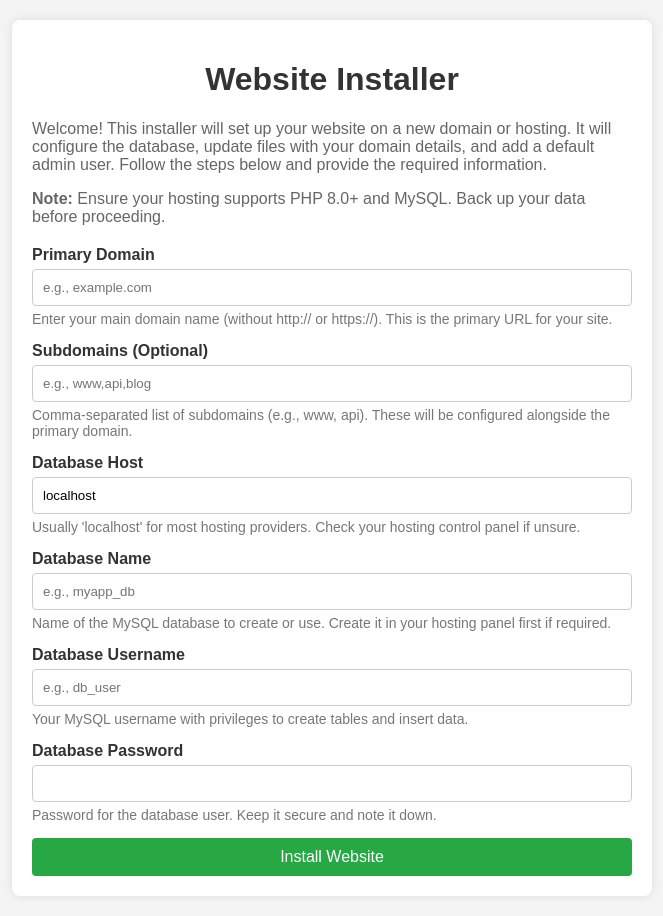
After one commit to irlam/Web-Installer, a PHP site: page /install.php in a window 1280 px wide. The commit adds this page. Shown: the whole page, without its empty margins (308-971 px from the left). Run offline with PHP 8.4, Linux system fonts and the light colour scheme; some libraries are stand-ins or nearby versions.

Commit message:
Move installer to project root for easier access at http://yourhost/install.php

```diff
--- /dev/null
+++ b/my-php-app/install.php
@@ -0,0 +1,112 @@
+<?php
+// filepath: install.php
+require_once 'src/App/Installer.php';
+
+use App\Installer;
+
+$installer = new Installer();
+$errors = [];
+
+if ($_SERVER['REQUEST_METHOD'] === 'POST') {
+    $domain = trim($_POST['domain'] ?? '');
+    $subdomains = array_map('trim', explode(',', $_POST['subdomains'] ?? ''));
+    $subdomains = array_filter($subdomains);
+
+    $dbHost = trim($_POST['db_host'] ?? 'localhost');
+    $dbName = trim($_POST['db_name'] ?? '');
+    $dbUser = trim($_POST['db_user'] ?? '');
+    $dbPass = trim($_POST['db_pass'] ?? '');
+
+    if (empty($domain) || !filter_var("http://$domain", FILTER_VALIDATE_URL)) {
+        $errors[] = 'Valid primary domain required.';
+    }
+    if (empty($dbName) || empty($dbUser) || empty($dbPass)) {
+        $errors[] = 'DB details required.';
+    }
+
+    if (empty($errors)) {
+        try {
+            $installer->setCredentials($dbHost, $dbName, $dbUser, $dbPass);
+            $installer->setDomain($domain, $subdomains);
+            if ($installer->runInstallation()) {
+                echo "<p>Installation complete! Default user added. Delete install.php and database/default_user.txt for security.</p>";
+                exit;
+            } else {
+                $errors[] = 'Installation failed.';
+            }
+        } catch (\Exception $e) {
+            $errors[] = $e->getMessage();
+        }
+    }
+}
+?>
+
+<!DOCTYPE html>
+<html lang="en">
+<head>
+    <meta charset="UTF-8">
+    <meta name="viewport" content="width=device-width, initial-scale=1.0">
+    <title>Site Installer</title>
+    <style>
+        body { font-family: Arial, sans-serif; background-color: #f4f4f4; margin: 0; padding: 20px; }
+        .container { max-width: 600px; margin: 0 auto; background: white; padding: 20px; border-radius: 8px; box-shadow: 0 0 10px rgba(0,0,0,0.1); }
+        h1 { color: #333; text-align: center; }
+        .intro { margin-bottom: 20px; font-size: 16px; color: #666; }
+        .form-group { margin-bottom: 15px; }
+        label { display: block; margin-bottom: 5px; font-weight: bold; color: #333; }
+        input { width: 100%; padding: 10px; border: 1px solid #ccc; border-radius: 4px; box-sizing: border-box; }
+        .help { font-size: 14px; color: #777; margin-top: 5px; }
+        .error { color: red; font-weight: bold; }
+        button { background-color: #28a745; color: white; padding: 10px 20px; border: none; border-radius: 4px; cursor: pointer; width: 100%; font-size: 16px; }
+        button:hover { background-color: #218838; }
+        ul { list-style: none; padding: 0; }
+    </style>
+</head>
+<body>
+    <div class="container">
+        <h1>Website Installer</h1>
+        <div class="intro">
+            <p>Welcome! This installer will set up your website on a new domain or hosting. It will configure the database, update files with your domain details, and add a default admin user. Follow the steps below and provide the required information.</p>
+            <p><strong>Note:</strong> Ensure your hosting supports PHP 8.0+ and MySQL. Back up your data before proceeding.</p>
+        </div>
+        <?php if ($errors): ?>
+            <div class="error">
+                <ul><?php foreach ($errors as $e) echo "<li>$e</li>"; ?></ul>
+            </div>
+        <?php endif; ?>
+        <form method="post">
+            <div class="form-group">
+                <label for="domain">Primary Domain</label>
+                <input type="text" id="domain" name="domain" placeholder="e.g., example.com" required>
+                <div class="help">Enter your main domain name (without http:// or https://). This is the primary URL for your site.</div>
+            </div>
+            <div class="form-group">
+                <label for="subdomains">Subdomains (Optional)</label>
+                <input type="text" id="subdomains" name="subdomains" placeholder="e.g., www,api,blog">
+                <div class="help">Comma-separated list of subdomains (e.g., www, api). These will be configured alongside the primary domain.</div>
+            </div>
+            <div class="form-group">
+                <label for="db_host">Database Host</label>
+                <input type="text" id="db_host" name="db_host" value="localhost" required>
+                <div class="help">Usually 'localhost' for most hosting providers. Check your hosting control panel if unsure.</div>
+            </div>
+            <div class="form-group">
+                <label for="db_name">Database Name</label>
+                <input type="text" id="db_name" name="db_name" placeholder="e.g., myapp_db" required>
+                <div class="help">Name of the MySQL database to create or use. Create it in your hosting panel first if required.</div>
+            </div>
+            <div class="form-group">
+                <label for="db_user">Database Username</label>
+                <input type="text" id="db_user" name="db_user" placeholder="e.g., db_user" required>
+                <div class="help">Your MySQL username with privileges to create tables and insert data.</div>
+            </div>
+            <div class="form-group">
+                <label for="db_pass">Database Password</label>
+                <input type="password" id="db_pass" name="db_pass" required>
+                <div class="help">Password for the database user. Keep it secure and note it down.</div>
+            </div>
+            <button type="submit">Install Website</button>
+        </form>
+    </div>
+</body>
+</html>
--- a/my-php-app/src/App/Installer.php
+++ b/my-php-app/src/App/Installer.php
@@ -13,10 +13,26 @@ class Installer
     private $errors = [];
     private $warnings = [];
     private $config = [];
+    private $domain;
+    private $subdomains;
 
     public function __construct()
     {
-        $this->checkPhpVersion();
+        $this->checkRequirements();
+    }
+
+    public function setCredentials($dbHost, $dbName, $dbUser, $dbPass)
+    {
+        $this->dbHost = $dbHost;
+        $this->dbName = $dbName;
+        $this->dbUser = $dbUser;
+        $this->dbPass = $dbPass;
+    }
+
+    public function setDomain($domain, $subdomains = [])
+    {
+        $this->domain = $domain;
+        $this->subdomains = $subdomains;
     }
 
     public function promptForCredentials()
@@ -28,10 +44,16 @@ class Installer
         $this->dbPass = trim(fgets(STDIN));
     }
 
-    private function checkPhpVersion()
+    private function checkRequirements()
     {
-        if (version_compare(PHP_VERSION, '7.4', '<')) {
-            die("PHP version 7.4 or higher is required. Current version: " . PHP_VERSION . "\n");
+        if (version_compare(PHP_VERSION, '8.0', '<')) {
+            throw new \Exception("PHP 8.0+ required.");
+        }
+        if (!extension_loaded('pdo') || !extension_loaded('pdo_mysql')) {
+            throw new \Exception("PDO and PDO MySQL extensions required.");
+        }
+        if (!is_writable(__DIR__ . '/../..')) {
+            throw new \Exception("Directory not writable.");
         }
     }
 
@@ -345,97 +367,61 @@ HTACCESS;
     }
 
     /**
-     * Complete installation process
+     * Web-based installation process
      */
-    public function runInstallation($config)
+    public function runInstallation()
     {
-        echo "Starting installation...\n\n";
+        try {
+            // Connect to DB
+            $db = new \Config\Database($this->dbHost, $this->dbName, $this->dbUser, $this->dbPass);
 
-        // Step 1: Check system requirements
-        echo "Checking system requirements...\n";
-        if (!$this->checkSystemRequirements()) {
-            $this->displayErrors();
+            // Run schema
+            $schemaPath = __DIR__ . '/../../sql/schema.sql';
+            if (file_exists($schemaPath)) {
+                $sql = file_get_contents($schemaPath);
+                $db->getConnection()->exec($sql);
+            }
+
+            // Update files for domain
+            $this->updateFiles(__DIR__ . '/../..', $this->domain, $this->subdomains);
+
+            // Generate default user file
+            $this->generateDefaultUserFile();
+
+            return true;
+        } catch (\Exception $e) {
             return false;
         }
-        echo "✓ System requirements met\n\n";
+    }
 
-        // Step 2: Validate configuration
-        echo "Validating configuration...\n";
-        if (!$this->validateConfiguration($config)) {
-            $this->displayErrors();
-            return false;
+    private function updateFiles($dir, $domain, $subdomains)
+    {
+        $iterator = new RecursiveIteratorIterator(new RecursiveDirectoryIterator($dir, RecursiveDirectoryIterator::SKIP_DOTS));
+        foreach ($iterator as $file) {
+            if ($file->isFile() && !in_array($file->getExtension(), ['jpg', 'png', 'gif', 'zip', 'tar', 'sql'])) {
+                $content = file_get_contents($file->getPathname());
+                $original = $content;
+
+                // Replace placeholders
+                $content = str_replace('__DOMAIN__', $domain, $content);
+
+                // Handle subdomains
+                foreach ($subdomains as $sub) {
+                    $content = str_replace("https://$domain", "https://$sub.$domain", $content);
+                    $content = str_replace("http://$domain", "http://$sub.$domain", $content);
+                }
+
+                if ($content !== $original) {
+                    file_put_contents($file->getPathname(), $content);
+                }
+            }
         }
-        echo "✓ Configuration valid\n\n";
+    }
 
-        // Step 3: Test database connection
-        echo "Testing database connection...\n";
-        if (!$this->testDatabaseConnection(
-            $config['db_host'] ?? 'localhost',
-            $config['db_user'],
-            $config['db_pass'] ?? '',
-            $config['db_name'],
-            $config['db_driver'] ?? 'mysql',
-            $config['db_port'] ?? 3306
-        )) {
-            $this->displayErrors();
-            $this->rollback();
-            return false;
-        }
-        echo "✓ Database connection successful\n\n";
-
-        // Step 4: Setup directories
-        echo "Setting up directories...\n";
-        if (!$this->setupDirectories()) {
-            $this->displayErrors();
-            $this->rollback();
-            return false;
-        }
-        echo "✓ Directories created\n\n";
-
-        // Step 5: Generate environment file
-        echo "Generating environment file...\n";
-        if (!$this->generateEnvironmentFile($config)) {
-            $this->displayErrors();
-            $this->rollback();
-            return false;
-        }
-        echo "✓ Environment file created\n\n";
-
-        // Step 6: Setup database schema (if provided)
-        if (!empty($config['schema_file'])) {
-            echo "Setting up database schema...\n";
-            $this->dbHost = $config['db_host'] ?? 'localhost';
-            $this->dbName = $config['db_name'];
-            $this->dbUser = $config['db_user'];
-            $this->dbPass = $config['db_pass'] ?? '';
-            $this->dbDriver = $config['db_driver'] ?? 'mysql';
-
-            if (!$this->setupDatabaseSchema($config['schema_file'])) {
-                $this->displayErrors();
-                $this->rollback();
-                return false;
-            }
-            echo "✓ Database schema created\n\n";
-        }
-
-        // Step 7: Generate .htaccess
-        echo "Generating .htaccess file...\n";
-        $this->generateHtaccess();
-        echo "✓ .htaccess file created\n\n";
-
-        // Step 8: Check permissions
-        echo "Checking file permissions...\n";
-        $this->checkPermissions();
-        echo "✓ Permissions checked\n\n";
-
-        // Display warnings if any
-        $this->displayWarnings();
-
-        // Step 9: Cleanup
-        $this->cleanup();
-
-        echo "\n✓ Installation completed successfully!\n\n";
-        return true;
+    private function generateDefaultUserFile()
+    {
+        $content = "Default Admin User:\nUsername: admin\nPassword: defaultpass123\nEmail: admin@example.com\n";
+        file_put_contents(__DIR__ . '/../../database/default_user.txt', $content);
     }
 
     /**
```
